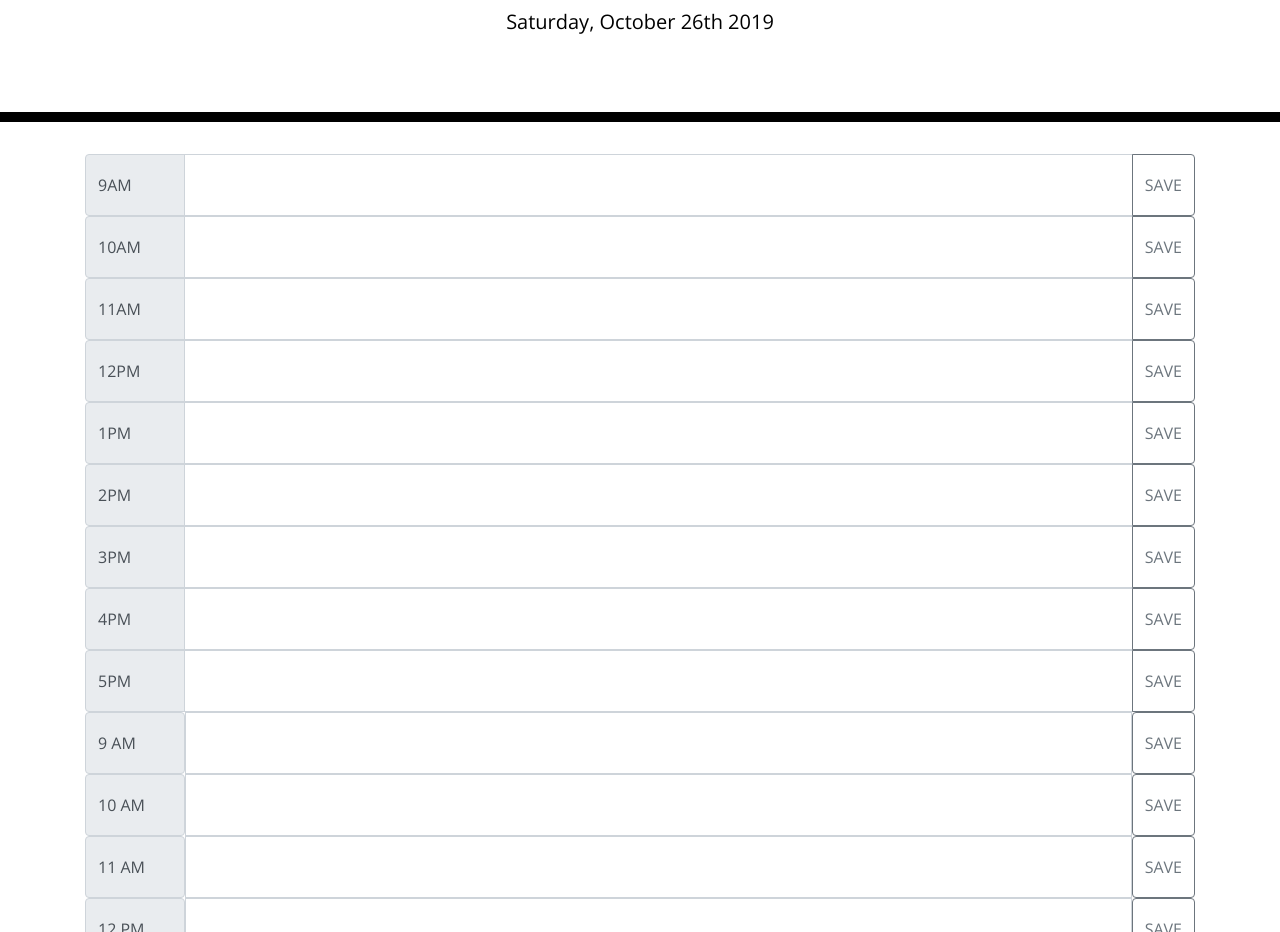
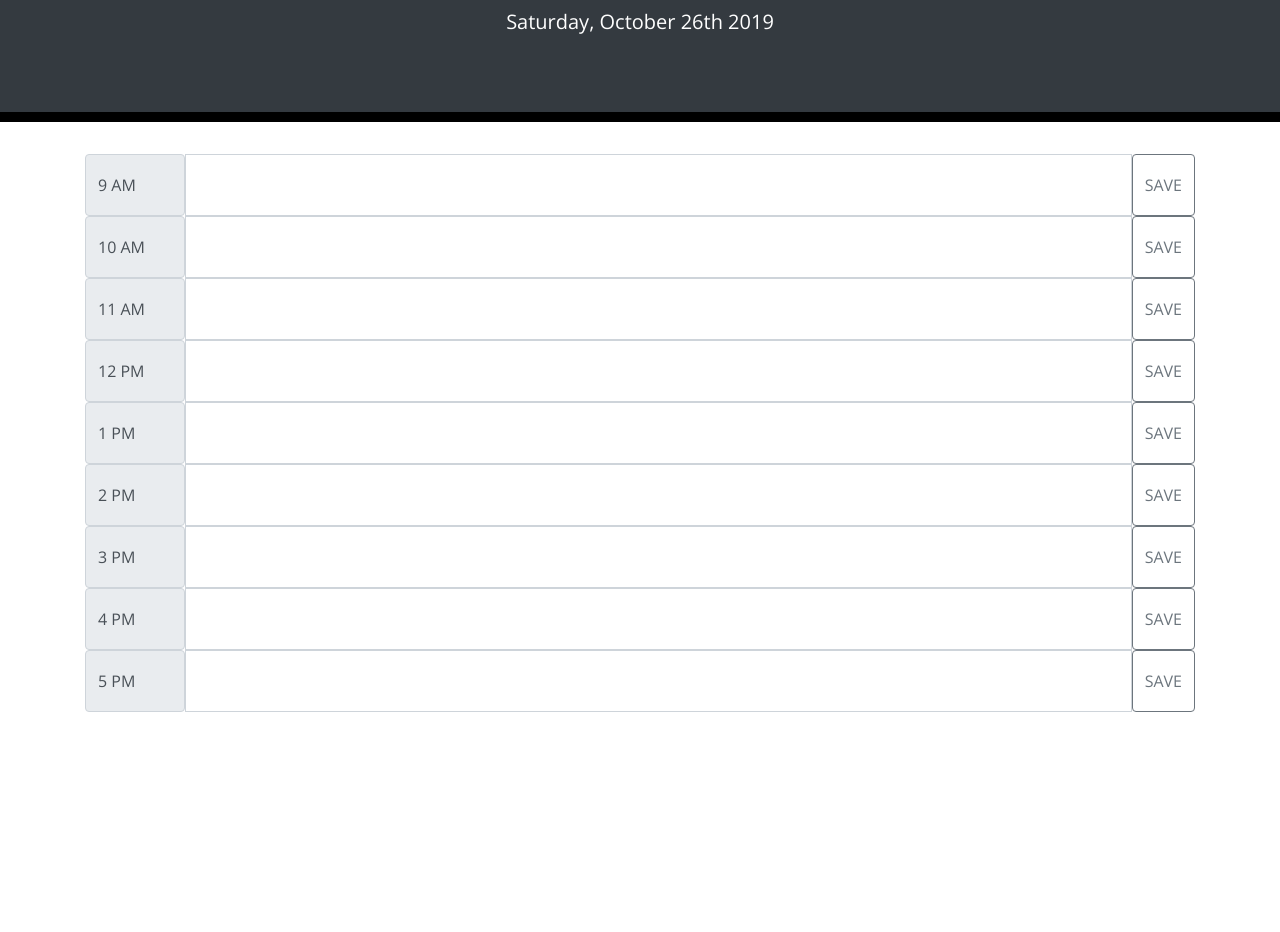
Before and after one commit to dvega920/Day-Planner, a plain HTML site: page index.html in a window 1280 px wide. Shown: the part 182-1114 px from the top of the page. After the commit the page ends 894 px from the top, so only its background shows below. Drawn offline with nearby package versions, Linux system fonts and the light colour scheme.

Commit message:
removed hardcoded time blocks replaced with forEach() in js file

```diff
--- a/index.html
+++ b/index.html
@@ -1,120 +1,41 @@
 <!DOCTYPE html>
 <html lang="en">
+
 <head>
   <meta charset="UTF-8" />
   <meta name="viewport" content="width=device-width, initial-scale=1.0" />
   <meta http-equiv="X-UA-Compatible" content="ie=edge" />
-    <link
-      rel="stylesheet"
-      href="https://stackpath.bootstrapcdn.com/bootstrap/4.3.1/css/bootstrap.min.css"
-    />
-    <link
-      rel="stylesheet"
-      href="https://use.fontawesome.com/releases/v5.8.1/css/all.css"
-      integrity="sha384-50oBUHEmvpQ+1lW4y57PTFmhCaXp0ML5d60M1M7uH2+nqUivzIebhndOJK28anvf"
-      crossorigin="anonymous"
-    />
-    <link
-      href="https://fonts.googleapis.com/css?family=Open+Sans&display=swap"
-      rel="stylesheet"
-    />
+  <link rel="stylesheet" href="https://stackpath.bootstrapcdn.com/bootstrap/4.3.1/css/bootstrap.min.css" />
+  <link rel="stylesheet" href="https://use.fontawesome.com/releases/v5.8.1/css/all.css"
+    integrity="sha384-50oBUHEmvpQ+1lW4y57PTFmhCaXp0ML5d60M1M7uH2+nqUivzIebhndOJK28anvf" crossorigin="anonymous" />
+  <link href="https://fonts.googleapis.com/css?family=Open+Sans&display=swap" rel="stylesheet" />
   <link rel="stylesheet" href="style.css" />
   <title>Work Day Scheduler</title>
 </head>
 
 <body>
-    <header class="jumbotron">
+  <header class="jumbotron bg-dark" style="color: #ffffff;">
     <h1 class="display-3">Work Day Scheduler</h1>
     <p class="lead">A simple calendar app for scheduling your work day</p>
     <p id="currentDay" class="lead"></p>
   </header>
   <div class="container">
-      <!-- Timeblocks go here -->
-      <div class="input-group">
+
+
+  </div>
+  <script src="https://code.jquery.com/jquery-3.4.1.min.js"></script>
+  <script src="https://cdnjs.cloudflare.com/ajax/libs/moment.js/2.24.0/moment.min.js"></script>
+  <script src="daycalendar.js"></script>
+</body>
+
+</html>
+
+<!-- <div class="input-group">
   <div class="input-group-prepend">
-          <span class="input-group-text">9AM</span>
+    <span class="input-group-text"></span>
   </div>
   <textarea class="form-control" aria-label="With textarea"></textarea>
   <div class="input-group-append">
     <button class="btn btn-outline-secondary" type="button" id="button-addon1">Button</button>
   </div>
-      </div>
-      <div class="input-group">
-        <div class="input-group-prepend">
-          <span class="input-group-text">10AM</span>
-        </div>
-        <textarea class="form-control" aria-label="With textarea"></textarea>
-        <div class="input-group-append">
-          <button class="btn btn-outline-secondary" type="button" id="button-addon2">Button</button>
-        </div>
-      </div>
-      <div class="input-group">
-        <div class="input-group-prepend">
-          <span class="input-group-text">11AM</span>
-        </div>
-        <textarea class="form-control" aria-label="With textarea"></textarea>
-        <div class="input-group-append">
-          <button class="btn btn-outline-secondary" type="button" id="button-addon3">Button</button>
-        </div>
-      </div>
-      <div class="input-group">
-        <div class="input-group-prepend">
-          <span class="input-group-text">12PM</span>
-        </div>
-        <textarea class="form-control" aria-label="With textarea"></textarea>
-        <div class="input-group-append">
-          <button class="btn btn-outline-secondary" type="button" id="button-addon4">Button</button>
-        </div>
-      </div>
-      <div class="input-group">
-        <div class="input-group-prepend">
-          <span class="input-group-text">1PM</span>
-        </div>
-        <textarea class="form-control" aria-label="With textarea"></textarea>
-        <div class="input-group-append">
-          <button class="btn btn-outline-secondary" type="button" id="button-addon5">Button</button>
-        </div>
-      </div>
-      <div class="input-group">
-        <div class="input-group-prepend">
-          <span class="input-group-text">2PM</span>
-        </div>
-        <textarea class="form-control" aria-label="With textarea"></textarea>
-        <div class="input-group-append">
-          <button class="btn btn-outline-secondary" type="button" id="button-addon6">Button</button>
-        </div>
-      </div>
-      <div class="input-group">
-        <div class="input-group-prepend">
-          <span class="input-group-text">3PM</span>
-        </div>
-        <textarea class="form-control" aria-label="With textarea"></textarea>
-        <div class="input-group-append">
-          <button class="btn btn-outline-secondary" type="button" id="button-addon7">Button</button>
-        </div>
-      </div>
-      <div class="input-group">
-        <div class="input-group-prepend">
-          <span class="input-group-text">4PM</span>
-        </div>
-        <textarea class="form-control" aria-label="With textarea"></textarea>
-        <div class="input-group-append">
-          <button class="btn btn-outline-secondary" type="button" id="button-addon8">Button</button>
-        </div>
-      </div>
-      <div class="input-group">
-        <div class="input-group-prepend">
-          <span class="input-group-text">5PM</span>
-        </div>
-        <textarea class="form-control" aria-label="With textarea"></textarea>
-        <div class="input-group-append">
-          <button class="btn btn-outline-secondary" type="button" id="button-addon9">Button</button>
-        </div>
-      </div>
-    </div>
-
-    <script src="https://code.jquery.com/jquery-3.4.1.min.js"></script>
-    <script src="https://cdnjs.cloudflare.com/ajax/libs/moment.js/2.24.0/moment.min.js"></script>
-    <script src="daycalendar.js"></script>
-  </body>
-</html>
+</div> -->
```
Lines whose indentation alone changed are shown as unchanged.
